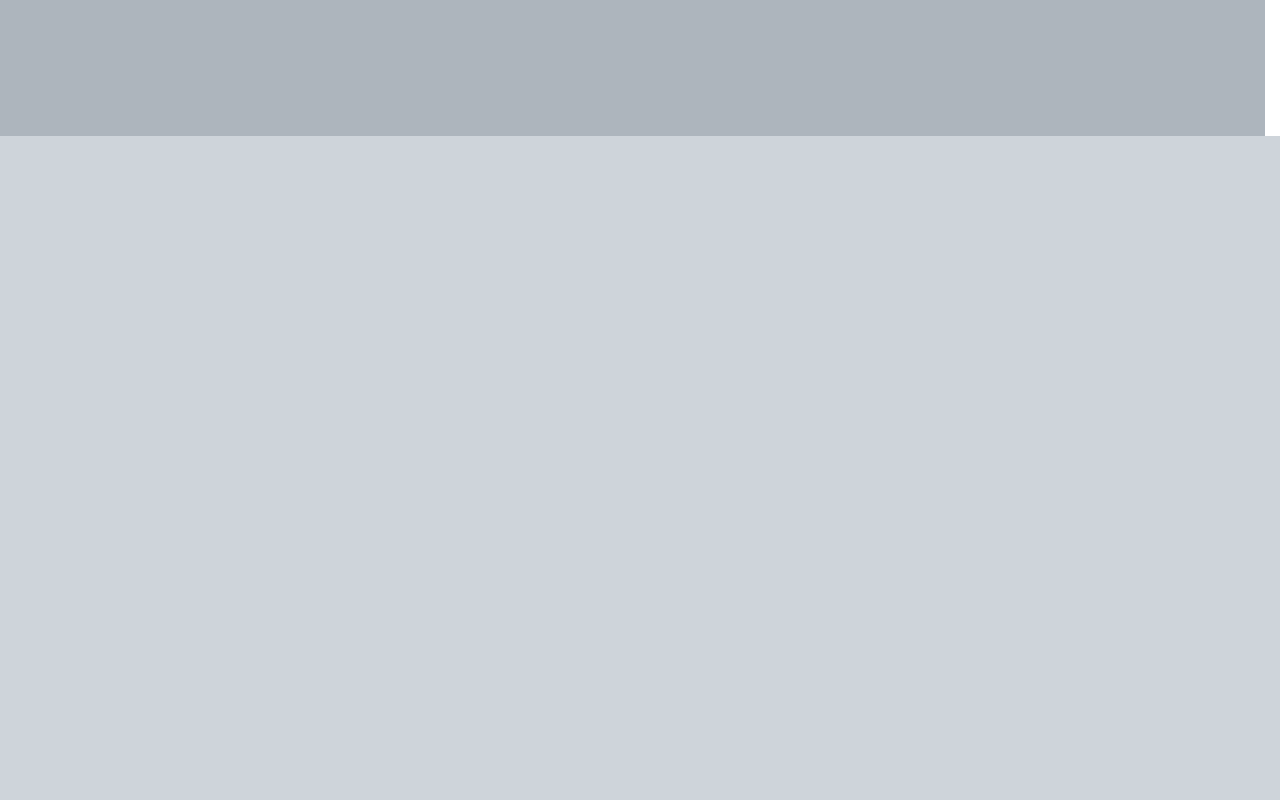
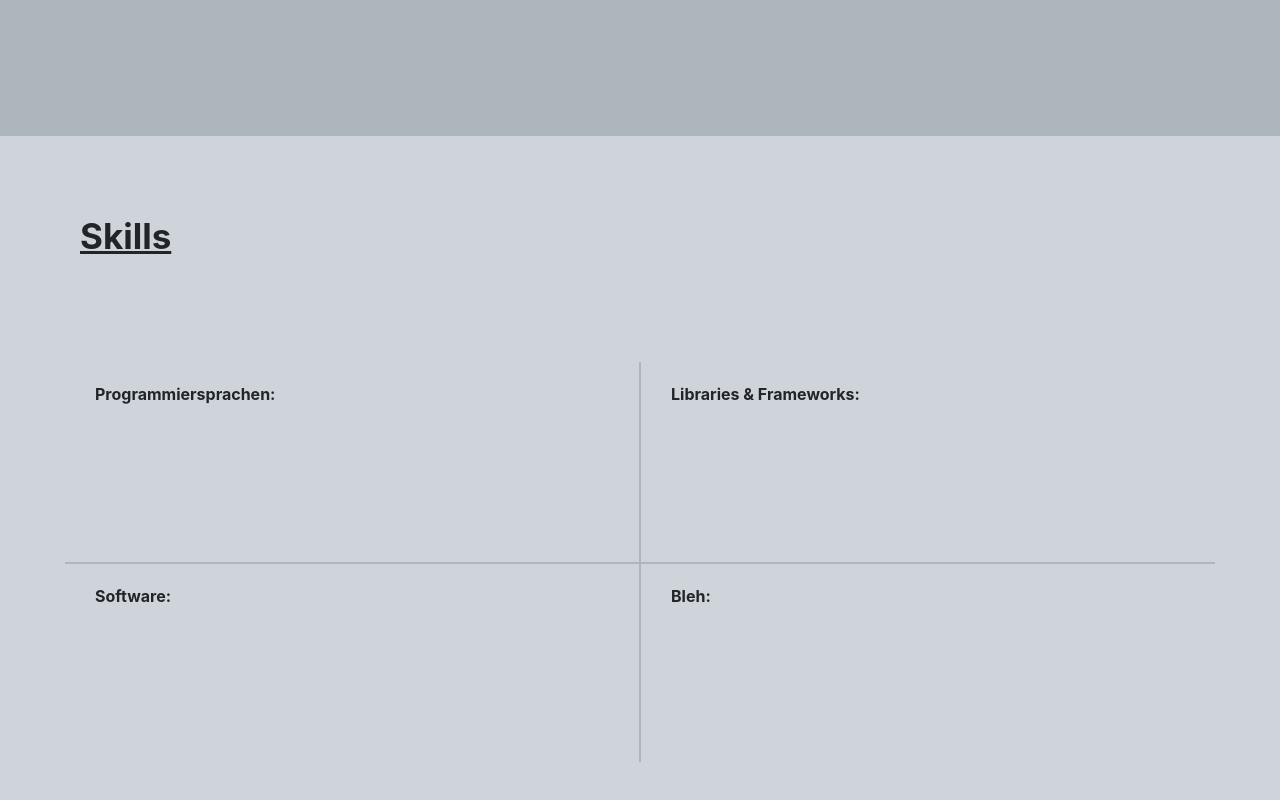
Before and after one commit to HoangNam-Phan/Portfolio, a React (Create React App) app: page / in a window 1280 px wide. Shown: the part 1364-2164 px from the top of the page. Built offline with nearby package versions, Linux system fonts and the light colour scheme.

Commit message:
intro+me+skills boiler

```diff
--- a/src/App.css
+++ b/src/App.css
@@ -54,3 +54,28 @@
     height: 700px;
     background-color: #ced4da;
 }
+
+.skillsHeading {
+    margin-bottom: 100px;
+    font-size: 35px;
+    text-decoration: underline ;
+}
+
+.skillCon {
+    width: 400px;
+    height: 200px;
+    padding-top: 20px;
+    padding-left: 30px;;
+}
+
+.boxRow {
+    margin: 0px 50px;
+}
+
+#box1, #box3 {
+    border-right: 2px solid #adb5bd;
+}
+
+#box3, #box4{
+    border-top: 2px solid #adb5bd;
+}
--- a/src/components/Me/Me.js
+++ b/src/components/Me/Me.js
@@ -3,7 +3,7 @@ import picture from './images/me.jpg'
 
 const Me = () => {
     return (
-        <section class='me container-fluid row align-items-center'>
+        <section class='me container-fluid row align-items-center m-0'>
                 <div class='col-7'>Lorem ipsum dolor sit amet consectetur adipisicing elit. Aut eligendi velit enim asperiores illum ea, in quidem deleniti maxime maiores natus fugiat, id assumenda labore dolore voluptatum excepturi optio ad. Lorem ipsum dolor sit amet, consectetur adipisicing elit. Asperiores, tenetur alias soluta omnis at quis eos minima voluptatibus consectetur animi incidunt recusandae eius similique, impedit distinctio laboriosam voluptatum vitae accusantium!
                 Voluptatum quos provident quidem assumenda aliquam at in, debitis iste ex nobis sint atque rerum corrupti tenetur sit fuga explicabo nemo. Inventore, et adipisci deserunt harum debitis veritatis! Nobis, fugiat! Lorem ipsum dolor sit amet consectetur adipisicing elit. Ipsam assumenda, facere nemo magnam natus dolore porro exercitationem provident. Repudiandae, asperiores. Odio cum placeat recusandae quam distinctio odit quae in vero?
                 Ipsam in excepturi sapiente, recusandae molestiae libero fugiat ipsum repellat porro dolor, placeat error maxime, deleniti reprehenderit! Facilis repellendus laudantium dolorum repellat, ex laboriosam voluptatibus quo cum iste sint suscipit.</div>
--- a/src/components/Skills/Skills.js
+++ b/src/components/Skills/Skills.js
@@ -2,8 +2,16 @@ import React from 'react'
 
 const Skills = () => {
     return (
-        <div class='skills container-fluid'>
-
+        <div class='skills container-fluid d-flex align-items-center justify-content-center'>
+            <div class='boxRow row'>
+                <span class='skillsHeading col'><b>Skills</b></span>
+                <div class="w-100"></div>
+                <div id='box1' class="skillCon col"><b>Programmiersprachen:</b></div>
+                <div id='box2' class="skillCon col"><b>Libraries & Frameworks:</b></div>
+                <div class="w-100"></div>
+                <div id='box3' class="skillCon col"><b>Software:</b></div>
+                <div id='box4' class="skillCon col"><b>Bleh:</b></div>
+            </div>
         </div>
     )
 }
```
Also changed, not shown: src/App.js (+4 -4 lines).
